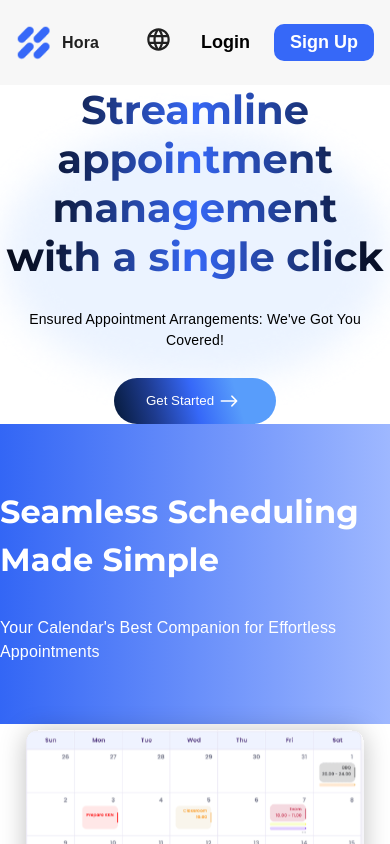
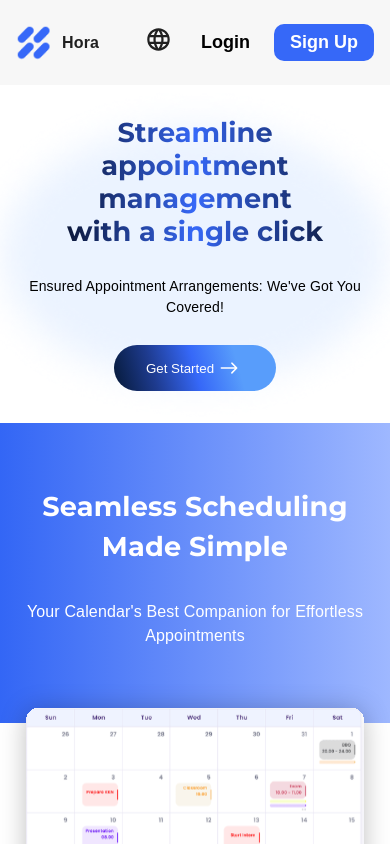
Before and after one commit to codecret/Hora, a React (Vite) app in the folder client/: page / in a window 390 px wide. Shown: the top 844 px of the page. Built offline with nearby package versions, Linux system fonts and the light colour scheme; no server answers.

Commit message:
style: :lipstick: improve responsibility

```diff
--- a/client/src/assets/styles/DashboardWrapper.jsx
+++ b/client/src/assets/styles/DashboardWrapper.jsx
@@ -138,6 +138,7 @@ const Wrapper = styled.section`
     grid-column-gap: 20px;
     grid-row-gap: 0p;
     margin-top: 20px;
+    margin-bottom: 7rem;
 
     .dashboard-container {
       grid-template-columns: 1fr;
@@ -167,6 +168,16 @@ const Wrapper = styled.section`
       padding: 1rem 1rem;
       height: fit-content;
     }
+    .appointment-list,
+    .bottom-row {
+      min-height: 15rem;
+    }
+    .top-row {
+      height: 100%;
+    }
+    .bottom-row {
+      height: 100%;
+    }
   }
   @media (max-width: 768px) {
     height: auto;
--- a/client/src/assets/styles/Landing.jsx
+++ b/client/src/assets/styles/Landing.jsx
@@ -46,6 +46,7 @@ const Wrapper = styled.section`
     background-position: center center;
   }
   .landing-hero-content {
+    padding: 0px;
     font-size: 14px;
     position: relative;
     margin: auto;
@@ -248,8 +249,22 @@ const Wrapper = styled.section`
     :root {
       font-size: 10px;
     }
+    .landing-b-header {
+      text-align: center;
+      padding: 0rem 2rem;
+      font-size: 1.7rem;
+    }
+    .landing-hero-header {
+      font-size: 1.7rem;
+    }
+    .landing-body {
+      text-align: center;
+    }
     .landing-hero-body {
       min-height: 40vh;
+    }
+    .landing-hero-content {
+      padding: 20px;
     }
     .bottomLeftImgHero,
     .topRightImgHero,
@@ -272,6 +287,8 @@ const Wrapper = styled.section`
       display: none;
     }
     .backgroundlanding {
+      margin-top: 2rem;
+      height: fit-content;
       width: 100%;
       overflow: hidden;
     }
--- a/client/src/assets/styles/LoginWrapper.jsx
+++ b/client/src/assets/styles/LoginWrapper.jsx
@@ -123,6 +123,9 @@ const Wrapper = styled.section`
     .login-container {
       grid-template-columns: 1fr;
     }
+    .left-container {
+      padding: 0rem 2rem;
+    }
     .right-container {
       display: none;
     }
--- a/client/src/assets/styles/SearchPageWrapper.jsx
+++ b/client/src/assets/styles/SearchPageWrapper.jsx
@@ -30,6 +30,9 @@ const Wrapper = styled.main`
   .topColumns {
     margin-top: 2rem;
   }
+  @media (max-width: 768px) {
+    grid-template-columns: 1fr;
+  }
 `;
 
 export default Wrapper;
--- a/client/src/assets/styles/SettingsWrapper.jsx
+++ b/client/src/assets/styles/SettingsWrapper.jsx
@@ -83,6 +83,7 @@ const Wrapper = styled.section`
     font-weight: 500 !important;
   }
   @media (max-width: 768px) {
+    padding: 2rem 1rem;
     .topContainer,
     .wholeContainer {
       flex-direction: column;
--- a/client/src/index.css
+++ b/client/src/index.css
@@ -41,6 +41,7 @@ body {
 .loading-center {
   position: absolute;
   top: 50%;
+  transform: translateX(-50%);
   left: 50%;
 }
 
@@ -447,6 +448,20 @@ p {
 }
 
 @media (max-width: 768px) {
+  .fc-header-toolbar {
+    display: flex;
+    flex-direction: column;
+  }
+  .fc-button-group {
+    margin-bottom: 0rem;
+  }
+  .fc-toolbar-chunk:not(:first-child) {
+    margin-top: 1rem;
+  }
+  .header {
+    margin: 2rem 0rem;
+  }
+
   .addMemberWindow {
     width: 90% !important;
   }
--- a/client/src/pages/CalendarPage/CalendarPage.css
+++ b/client/src/pages/CalendarPage/CalendarPage.css
@@ -5,3 +5,9 @@
   height: fit-content;
   padding: 0.5rem 2rem !important;
 }
+
+@media (max-width: 768px) {
+  .calendarContainer {
+    margin-bottom: 7rem;
+  }
+}
--- a/client/src/pages/Search/SearchPage.jsx
+++ b/client/src/pages/Search/SearchPage.jsx
@@ -26,7 +26,7 @@ const SearchPage = () => {
       setSearch(querySearchTerm);
     }
   }, [location]);
-  if (isLoading || isFetching) return <Loader />;
+  if (isLoading || isFetching) return <Loader center />;
 
   const handleInputChange = (e) => {
     setSearch(e.target.value);
```
